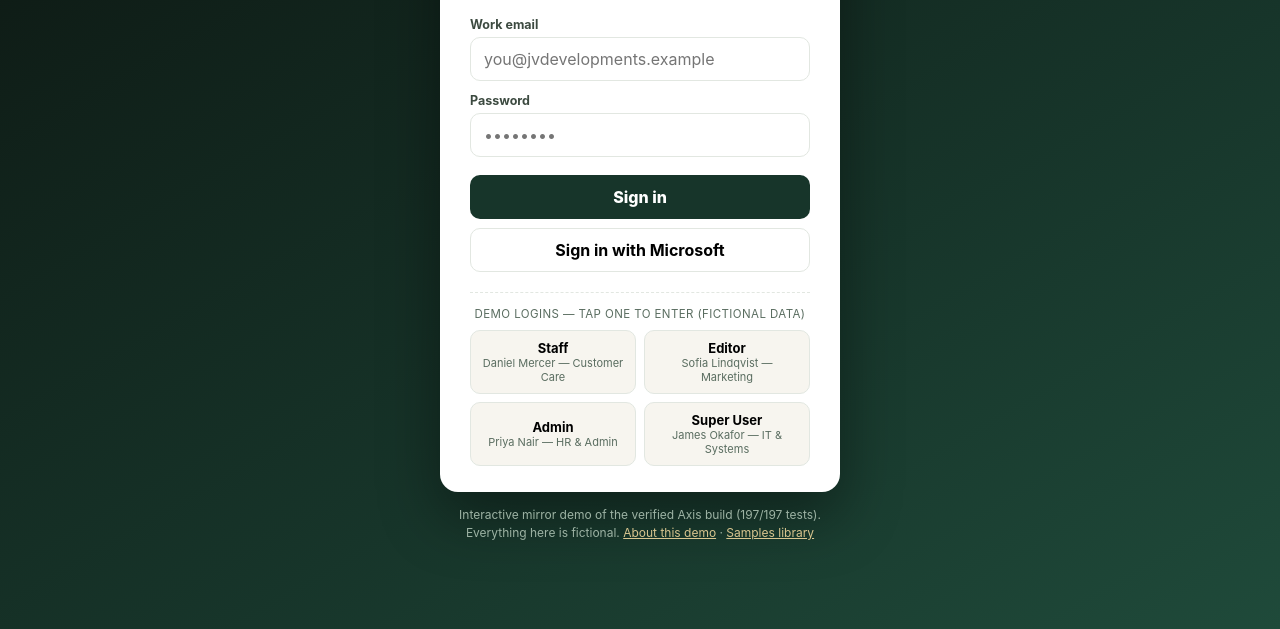
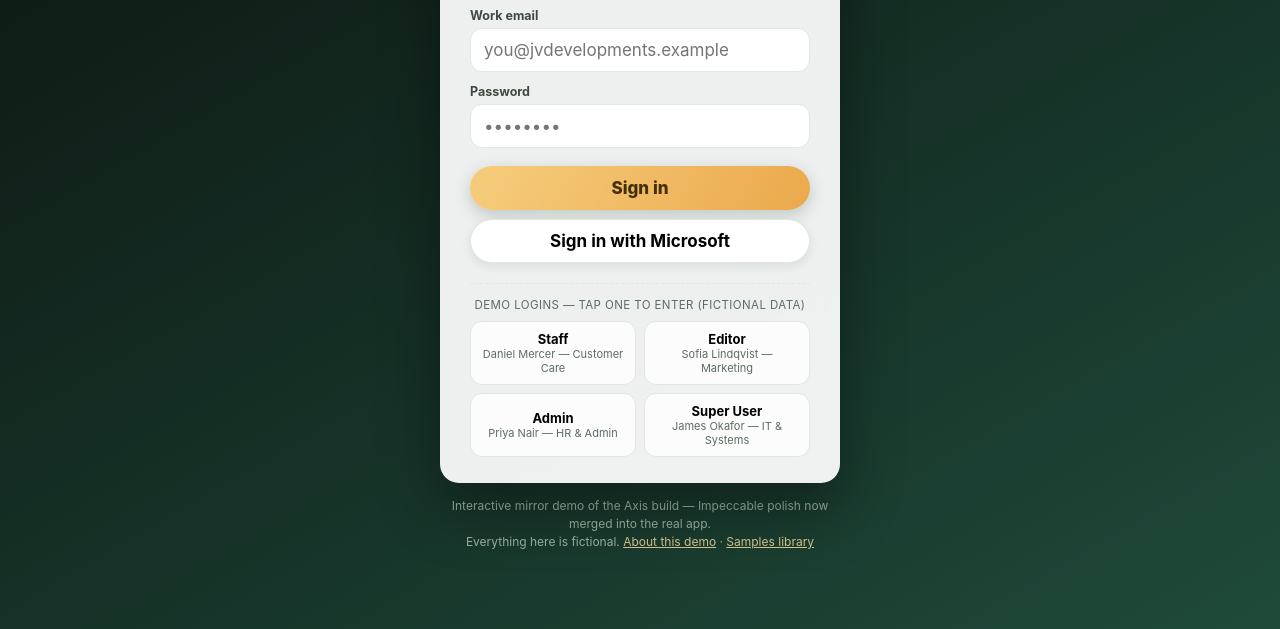
Before and after one commit to zerononeex/axis-play, a plain HTML site: page index.html in a window 1280 px wide. Shown: the part 171-800 px from the top of the page. Drawn offline with Linux system fonts and the light colour scheme.

Commit message:
Mirror sync for PR #3: real app's Impeccable polish merged into axis main (5d52769) — deepened coral Ask HR gradient matching the app token, 17px base scale, glass login card with gold-gradient sign-in pill and pill SSO, roomier table rows, demo note updated

```diff
--- a/index.html
+++ b/index.html
@@ -282,6 +282,16 @@ table td{border-bottom:1px solid #edf1e4;padding:11px 8px}
 .holiday{background:linear-gradient(90deg,#7c2d2d,#a03d2a);border-radius:14px}
 .chip{background:#fff3d6;border:1px solid #ecd9a8}
 .greetcard{background:linear-gradient(120deg,rgba(255,255,255,.92),rgba(255,248,232,.88));backdrop-filter:blur(12px)}
+
+/* ===== PR #3 SYNC (real app's Impeccable polish, merged into axis main 2026-11-10) ===== */
+body{font-size:17px}
+#fab{background:linear-gradient(120deg,#e2522e,#ec7a3f);box-shadow:0 14px 30px rgba(226,82,46,.38)}
+.loginCard{background:rgba(255,255,255,.93);backdrop-filter:blur(14px);border-radius:19px}
+.signin{background:linear-gradient(120deg,#f6cd7d,#eba94c);color:#43300a;border-radius:99px;box-shadow:0 5px 16px rgba(23,53,42,.22)}
+.sso{border-radius:99px;box-shadow:0 3px 10px rgba(23,53,42,.10)}
+.door{border-radius:12px;background:rgba(255,255,255,.85)}
+.loginCard input{border-radius:12px}
+table td{padding:13px 10px}
 </style></head>
 <body>
 
@@ -305,7 +315,7 @@ table td{border-bottom:1px solid #edf1e4;padding:11px 8px}
     </div>
    </div>
   </div>
-  <p class="demo-note">Interactive mirror demo of the verified Axis build (197/197 tests).<br>Everything here is fictional. <a href="about.html" style="color:#d8c58f">About this demo</a> · <a href="samples/" style="color:#d8c58f">Samples library</a></p>
+  <p class="demo-note">Interactive mirror demo of the Axis build — Impeccable polish now merged into the real app.<br>Everything here is fictional. <a href="about.html" style="color:#d8c58f">About this demo</a> · <a href="samples/" style="color:#d8c58f">Samples library</a></p>
  </div>
 </div>
 
```
